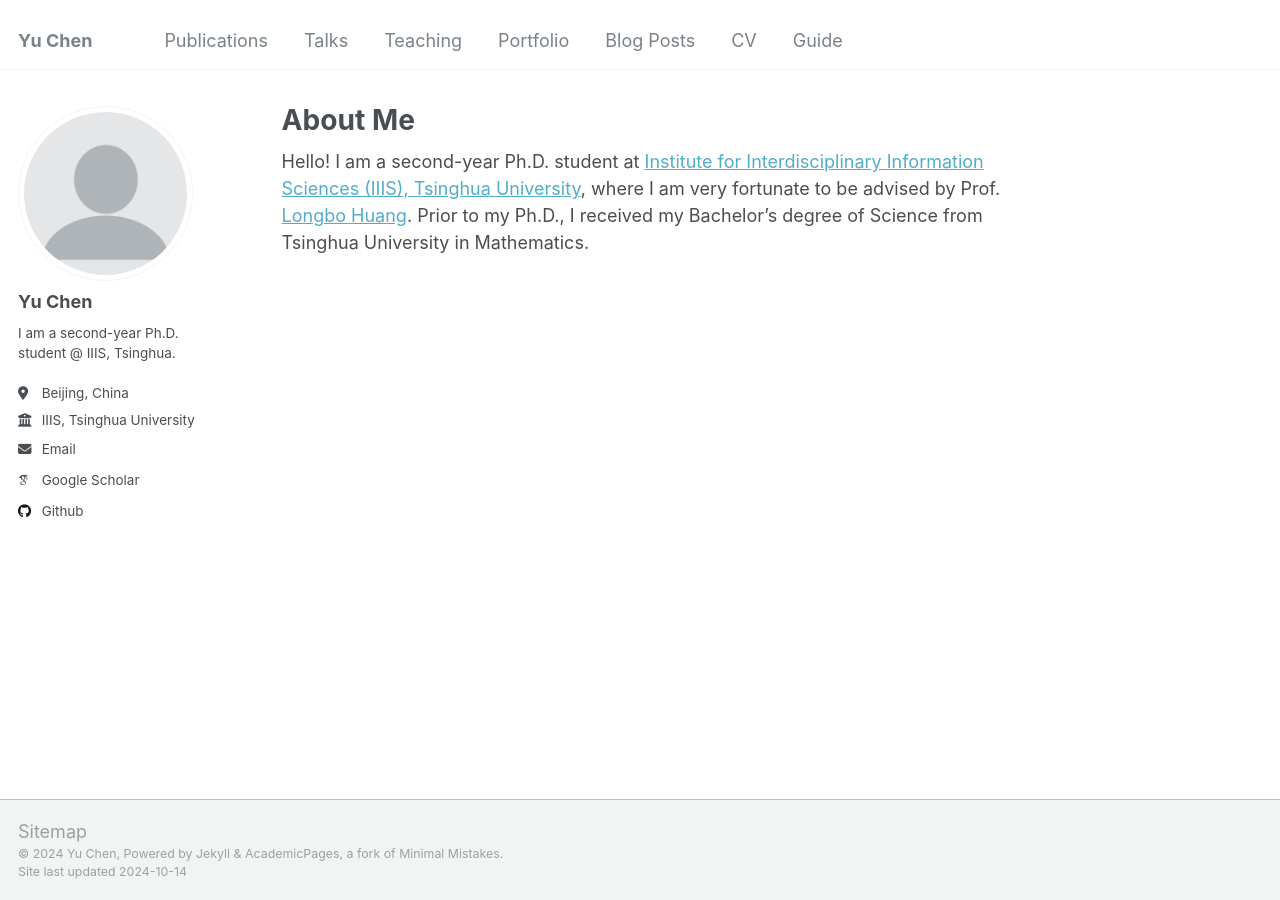
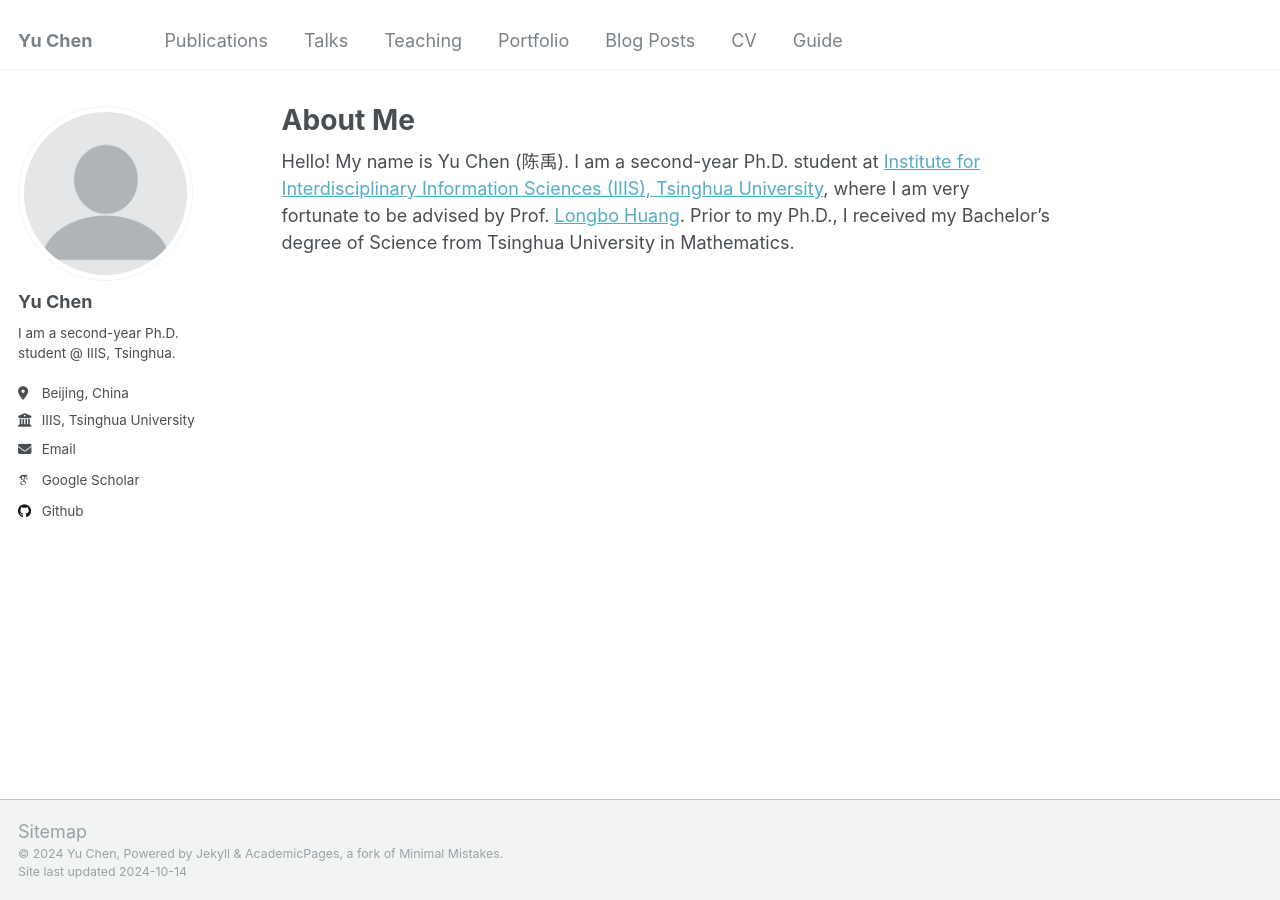
Before and after one commit to custyhs/custyhs.github.io, a Jekyll site: the page built from _pages/about.md, in a window 1280 px wide. Built offline with Jekyll 4.4.1, drawn with Linux system fonts in a browser that asks for light colours; some web fonts are replaced.

Commit message:
edit the page content

```diff
--- a/_pages/about.md
+++ b/_pages/about.md
@@ -7,5 +7,5 @@ redirect_from:
   - /about.html
 ---
 
-Hello! I am a second-year Ph.D. student at [Institute for Interdisciplinary Information Sciences (IIIS), Tsinghua University](https://iiis.tsinghua.edu.cn/en), where I am very fortunate to be advised by Prof. [Longbo Huang](https://people.iiis.tsinghua.edu.cn/~huang/index.html).
+Hello! My name is Yu Chen (陈禹). I am a second-year Ph.D. student at [Institute for Interdisciplinary Information Sciences (IIIS), Tsinghua University](https://iiis.tsinghua.edu.cn/en), where I am very fortunate to be advised by Prof. [Longbo Huang](https://people.iiis.tsinghua.edu.cn/~huang/index.html).
 Prior to my Ph.D., I received my Bachelor's degree of Science from Tsinghua University in Mathematics.
--- a/_pages/publications.html
+++ b/_pages/publications.html
@@ -6,7 +6,11 @@ author_profile: true
 ---
 
 {% if site.author.googlescholar %}
-  <div class="wordwrap">You can also find my articles on <a href="{{site.author.googlescholar}}">my Google Scholar profile</a>.</div>
+  <div class="wordwrap">You can check my <a href="{{site.author.googlescholar}}">Google Scholar profile</a> for more information.
+
+    *: stands for equal contribution.
+    The publications are listed reverse chronologically.
+  </div>
 {% endif %}
 
 {% include base_path %}
```
